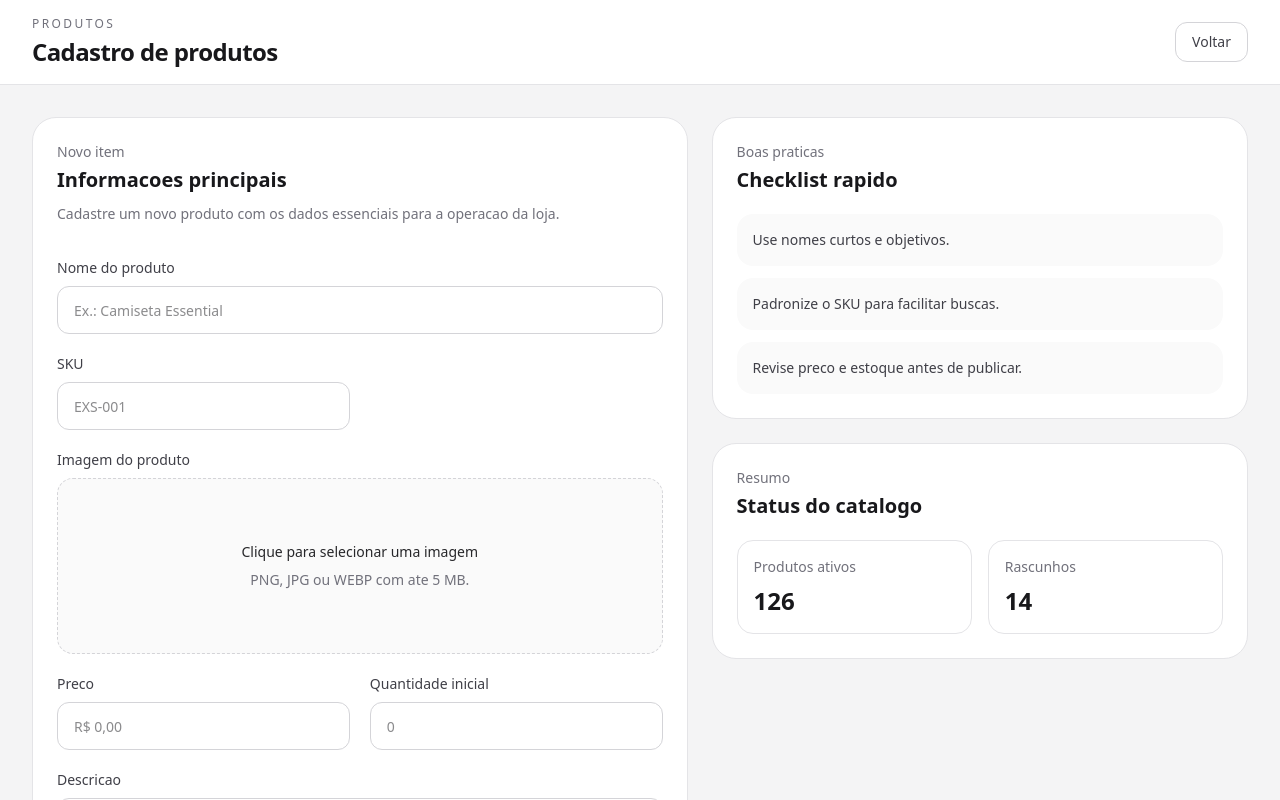
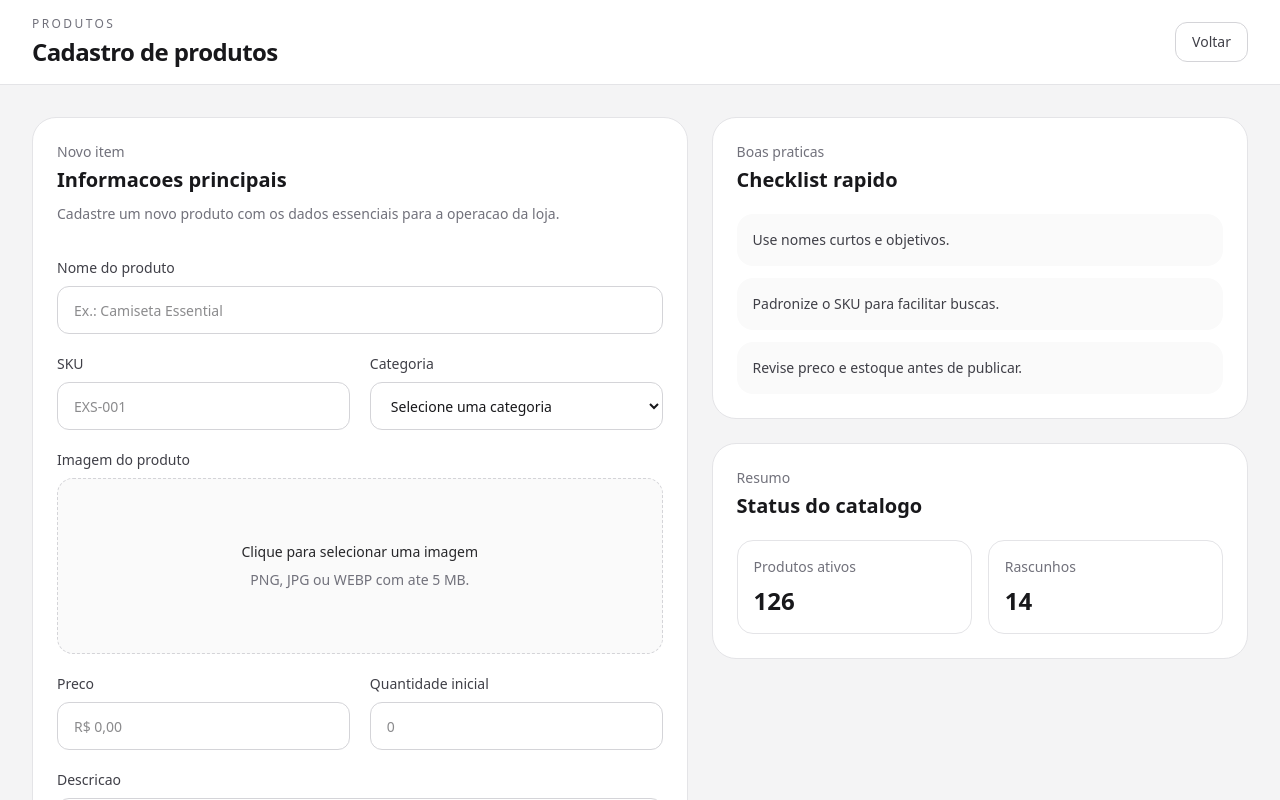
Before and after one commit to kaualacerda-dev/Alay-Admin, an Angular app: page /cadastro-produtos in a window 1280 px wide. Shown: the top 800 px of the page. Built offline with nearby package versions, Linux system fonts and the light colour scheme.

Commit message:
adicionado category na criação de produtos

```diff
--- a/src/app/pages/product-register/product-registration.html
+++ b/src/app/pages/product-register/product-registration.html
@@ -49,6 +49,19 @@
               placeholder="EXS-001"
               class="h-12 w-full rounded-xl border border-zinc-300 bg-white px-4 text-sm outline-none transition focus:border-zinc-900"
             />
+          </div>
+
+          <div>
+            <label for="category" class="mb-2 block text-sm font-medium text-zinc-700">Categoria</label>
+            <select
+              id="category"
+              [(ngModel)]="category"
+              name="category"
+              class="h-12 w-full rounded-xl border border-zinc-300 bg-white px-4 text-sm outline-none transition focus:border-zinc-900"
+            >
+              <option value="" disabled>Selecione uma categoria</option>
+              <option *ngFor="let option of categories" [value]="option">{{ option }}</option>
+            </select>
           </div>
 
           <div class="sm:col-span-2">
--- a/src/app/pages/product-register/product-registration.ts
+++ b/src/app/pages/product-register/product-registration.ts
@@ -12,8 +12,11 @@ import { ProductService } from '../../core/services/product.service';
   templateUrl: './product-registration.html',
 })
 export class ProductRegistrationComponent implements OnDestroy {
+  readonly categories = ['Camisetas', 'Bermudas', 'Calças', 'Moletons'];
+
   name = '';
   sku = '';
+  category = '';
   stock: number | null = null;
   price: number | null = null;
   description = '';
@@ -41,9 +44,16 @@ export class ProductRegistrationComponent implements OnDestroy {
       return;
     }
 
+    if (!this.category) {
+      this.message = 'Selecione uma categoria antes de salvar.';
+      this.messageType = 'error';
+      return;
+    }
+
     const formData = new FormData();
     formData.append('name', this.name.trim());
     formData.append('sku', this.sku.trim());
+    formData.append('category', this.category);
     formData.append('stock', String(Number(this.stock)));
     formData.append('price', String(Number(this.price)));
     formData.append('description', this.description.trim());
@@ -119,6 +129,7 @@ export class ProductRegistrationComponent implements OnDestroy {
   clearFields() {
     this.name = '';
     this.sku = '';
+    this.category = '';
     this.stock = null;
     this.price = null;
     this.description = '';
```
